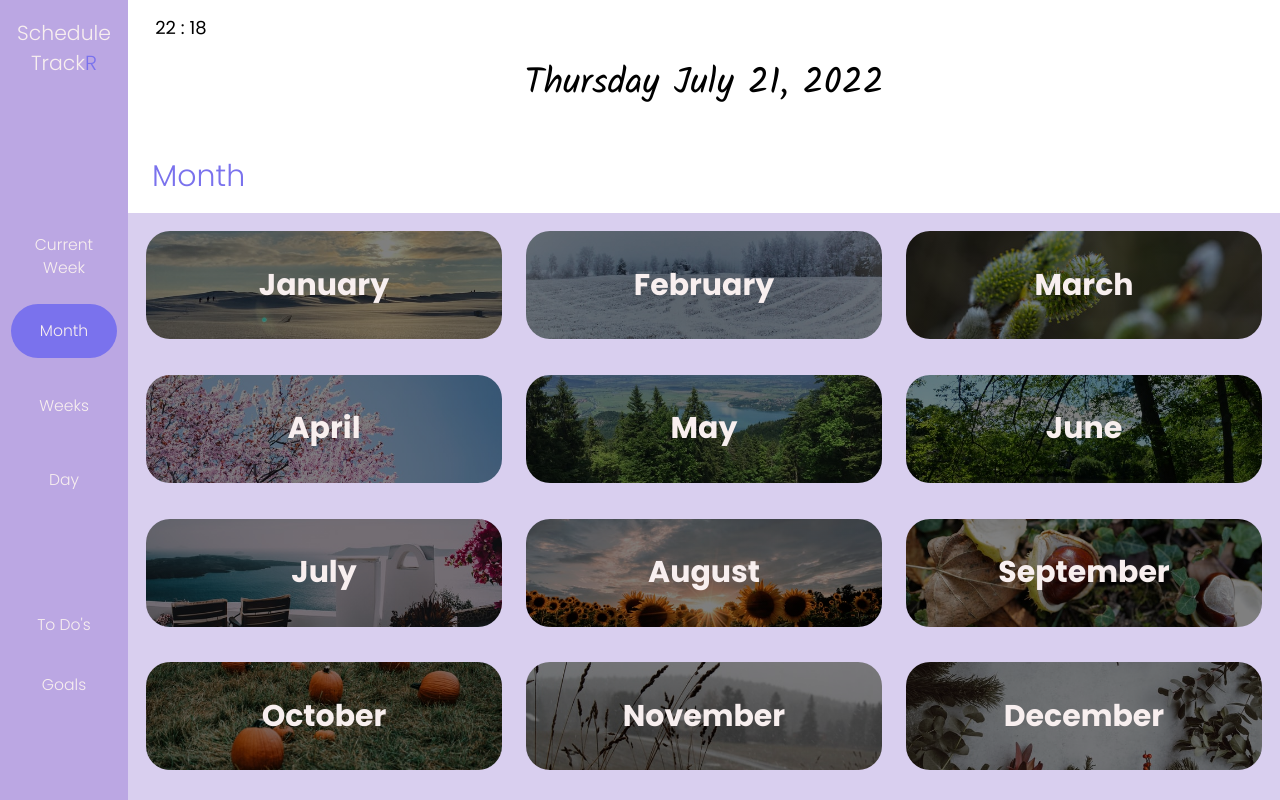
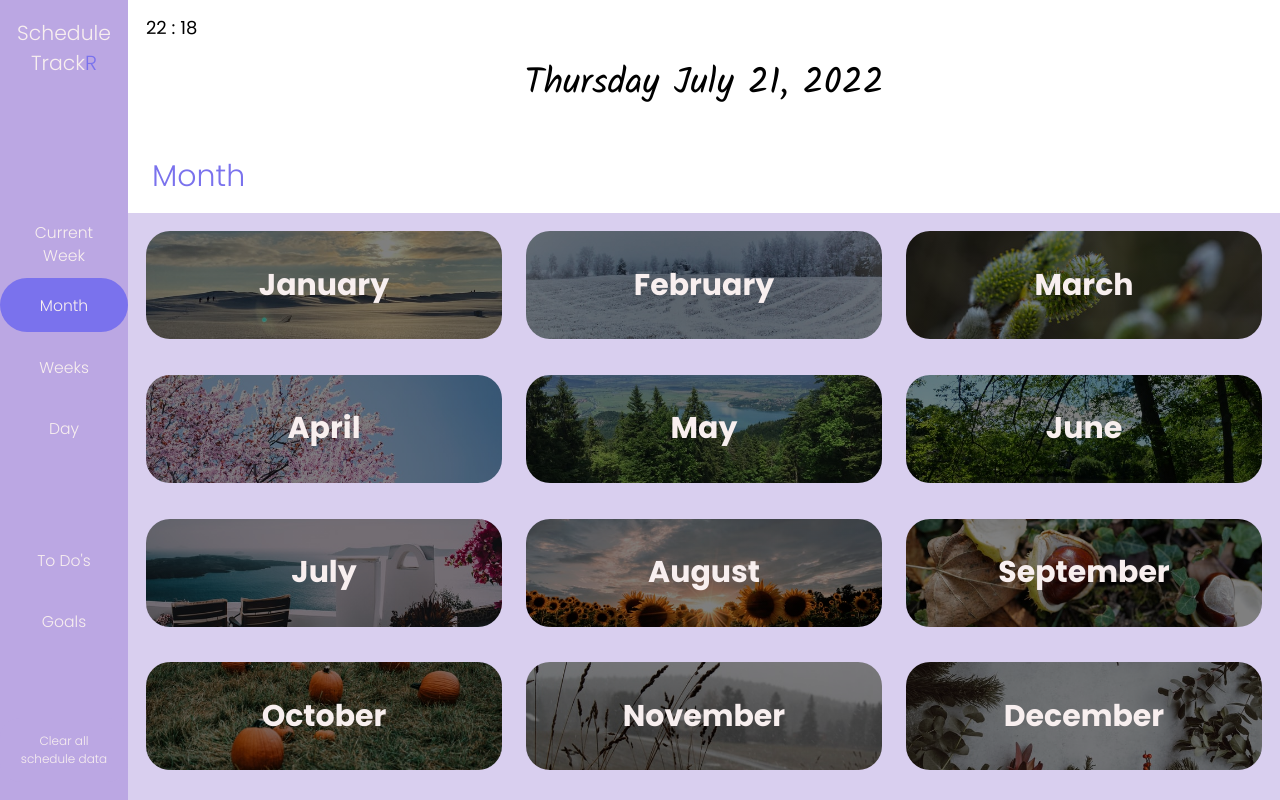
Before and after one commit to David-Henery4/Schedule-TrackR, a React (Create React App) app: page / in a window 1280 px wide. Built offline with nearby package versions, Linux system fonts and the light colour scheme.

Commit message:
clear-all-feature

```diff
--- a/src/components/navbarDesk.js
+++ b/src/components/navbarDesk.js
@@ -1,10 +1,30 @@
 import React from 'react'
 import { Link,useLocation } from 'react-router-dom'
 import { navigationDosGoals, navigationDates } from '../data/navbarData';
+import { useGlobalContext } from '../context/provider';
+import { useScheduleContext } from '../context/scheduleContext';
 
 export const NavbarDesk = () => {
+  const { activePage, clearWholeTodoData, clearWholeGoalsData } =
+    useGlobalContext();
+  const { clearScheduleData } = useScheduleContext();
+  const { goalsHeader, todoHeader } = activePage;
+  //
   let location = useLocation()
   const {pathname} = location
+  //
+  const handleClearData = () => {
+    if(todoHeader){ // clear todo data
+      clearWholeTodoData()
+    }
+    else if (goalsHeader){ // clear goals data
+      clearWholeGoalsData()
+    }
+    else { // clear schedule data
+      clearScheduleData()
+    }
+  }
+  //
   return (
     <aside className="desk-nav">
       <div className="desk-nav-content">
@@ -40,6 +60,8 @@ export const NavbarDesk = () => {
             );
           })}
         </ul>
+        {/**/}
+        <button className='btn clear-btn' onClick={handleClearData}>Clear all {todoHeader ? "todo" : goalsHeader ? "goals" : "schedule"} data </button>
       </div>
     </aside>
   );
--- a/src/context/provider.js
+++ b/src/context/provider.js
@@ -14,6 +14,8 @@ import {
   ACTIVE_GOAL,
   EDIT_GOAL,
   DELETE_GOAL,
+  CLEAR_WHOLE_GOAL_DATA,
+  CLEAR_WHOLE_TODO_DATA,
 } from "../reducer/actions";
 //
 import reducer from "../reducer/mainReducer";
@@ -47,6 +49,14 @@ const AppContext = React.createContext();
 //
 const AppProvider = ({ children }) => {
   const [state, dispatch] = useReducer(reducer,initialValue)
+  //
+  const clearWholeTodoData = () => {
+    dispatch({type: CLEAR_WHOLE_TODO_DATA})
+  }
+  //
+  const clearWholeGoalsData = () => {
+    dispatch({type: CLEAR_WHOLE_GOAL_DATA})
+  }
   //
   const openSidebar = () => {
   dispatch({type: SIDEBAR_ACTIVE})
@@ -105,7 +115,30 @@ const AppProvider = ({ children }) => {
     localStorage.setItem("goalsData", JSON.stringify(state.goalsData));
   }, [state])
   //
-  return <AppContext.Provider value={{...state, openSidebar, closeSidebar, selectActivePage, inputFormOpen, inputFormClose, addTodo, activeTodoTab, deleteTodo, handleEditTodo, addGoal, activeGoalTab, editGoal, deleteGoal}}>{children}</AppContext.Provider>;
+  return (
+    <AppContext.Provider
+      value={{
+        ...state,
+        openSidebar,
+        closeSidebar,
+        selectActivePage,
+        inputFormOpen,
+        inputFormClose,
+        addTodo,
+        activeTodoTab,
+        deleteTodo,
+        handleEditTodo,
+        addGoal,
+        activeGoalTab,
+        editGoal,
+        deleteGoal,
+        clearWholeTodoData,
+        clearWholeGoalsData,
+      }}
+    >
+      {children}
+    </AppContext.Provider>
+  );
 };
 
 // Custom helps overwise we would need to import 'useContext' and 'AppContext' to use the data in other components
--- a/src/context/scheduleContext.js
+++ b/src/context/scheduleContext.js
@@ -10,6 +10,7 @@ import {
   ACTIVE_SCHEDULE_TAB,
   DELETE_FROM_SCHEDULE,
   EDIT_SCHEDULE_TAB,
+  CLEAR_WHOLE_SCHEDULE_DATA,
 } from "../reducer/scheduleActions";
 import { useEffect } from "react";
 
@@ -38,6 +39,10 @@ const ScheduleContext = React.createContext()
 
 const ScheduleProvider = ({children}) => {
     const [state, dispatch] = useReducer(scheduleReducer,initialState)
+    //
+    const clearScheduleData = () => {
+      dispatch({type: CLEAR_WHOLE_SCHEDULE_DATA})
+    }
     //
     const editScheduleTab = (newData) => {
       dispatch({type: EDIT_SCHEDULE_TAB, payload: newData})
@@ -98,6 +103,7 @@ const ScheduleProvider = ({children}) => {
           markActiveScheduleTab,
           deleteFromSchedule,
           editScheduleTab,
+          clearScheduleData,
         }}
       >
         {children}
--- a/src/reducer/actions.js
+++ b/src/reducer/actions.js
@@ -6,11 +6,15 @@ export const GET_CALANDAR_NEXT = "GET_CALANDAR_NEXT";
 export const GET_CALANDAR_PREV = "GET_CALANDAR_PREV";
 export const INPUT_ACTIVE = "INPUT_ACTIVE";
 export const INPUT_CLOSE = "INPUT_CLOSE";
+// Todo data
 export const ADD_TODO = "ADD_TODO";
 export const ACTIVE_TODO_TAB = "ACTIVE_TODO_TAB";
 export const DELETE_TODO = "DELETE_TODO";
 export const EDIT_TODO = "EDIT_TODO";
+export const CLEAR_WHOLE_TODO_DATA = "CLEAR_WHOLE_TODO_DATA";
+// Goal Data
 export const ADD_GOAL = "ADD_GOAL";
 export const DELETE_GOAL = "DELETE_GOAL";
 export const EDIT_GOAL = "EDIT_GOAL";
 export const ACTIVE_GOAL = "ACTIVE_GOAL";
+export const CLEAR_WHOLE_GOAL_DATA = "CLEAR_WHOLE_GOAL_DATA";
--- a/src/reducer/mainReducer.js
+++ b/src/reducer/mainReducer.js
@@ -12,9 +12,20 @@ import {
   ACTIVE_GOAL,
   EDIT_GOAL,
   DELETE_GOAL,
+  CLEAR_WHOLE_GOAL_DATA,
+  CLEAR_WHOLE_TODO_DATA,
 } from "../reducer/actions";
 
 const mainReducer = (state, action) => {
+  //
+  if (action.type === CLEAR_WHOLE_GOAL_DATA){
+    return {...state, goalsData: []}
+  }
+  //
+  if (action.type === CLEAR_WHOLE_TODO_DATA){
+    return {...state, todoData:[]}
+  }
+  //
   if (action.type === SIDEBAR_ACTIVE) {
     return { ...state, sidebarActive: true };
   }
--- a/src/reducer/scheduleActions.js
+++ b/src/reducer/scheduleActions.js
@@ -9,4 +9,5 @@ export const ADD_TO_MAIN_SCHEDULE = "ADD_TO_MAIN_SCHEDULE";
 export const ACTIVE_SCHEDULE_TAB = "ACTIVE_SCHEDULE_TAB";
 export const DELETE_FROM_SCHEDULE = "DELETE_FROM_SCHEDULE";
 export const EDIT_SCHEDULE_TAB = "EDIT_SCHEDULE_TAB";
+export const CLEAR_WHOLE_SCHEDULE_DATA = "CLEAR_WHOLE_SCHEDULE_DATA";
 // export const UPDATE_EDIT_SCHEDULE_TAB = "UPDATE_EDIT_SCHEDULE_TAB";
--- a/src/reducer/scheduleReducer.js
+++ b/src/reducer/scheduleReducer.js
@@ -8,11 +8,16 @@ import {
   ACTIVE_SCHEDULE_TAB,
   DELETE_FROM_SCHEDULE,
   EDIT_SCHEDULE_TAB,
+  CLEAR_WHOLE_SCHEDULE_DATA,
 } from "./scheduleActions";
 import formatDate from "../utils/formatDate";
 
 const scheduleReducer = (state, action) => {
 
+  // CLEAR WHOLE SCHEDULE DATA
+  if (action.type === CLEAR_WHOLE_SCHEDULE_DATA){
+    return {...state, scheduleOverallData: []}
+  }
 
   // EDIT SCHEDULE TAB & // UPDATE EDIT SCHEDULE TAB
   if (action.type === EDIT_SCHEDULE_TAB) {
--- a/src/sass/components/_navbarDesk.scss
+++ b/src/sass/components/_navbarDesk.scss
@@ -57,10 +57,10 @@
             }
         }
         &--schedule{
-            grid-row: 4/9;
+            grid-row: 4/8;
         }
         &--todo-goals{
-            grid-row: 10/12;
+            grid-row: 9/11;
         }
     }
 
@@ -71,6 +71,13 @@
     }
 }
 
+.clear-btn{
+    grid-row: 12/13;
+    font-size: 1rem;
+    // border: 1px solid white;
+    padding: 1rem;
+}
+
 .active-page{
     background-color: $color-primary;
 }
--- a/src/sass/layouts/_header.scss
+++ b/src/sass/layouts/_header.scss
@@ -34,7 +34,8 @@
     font-size: 1.5rem;
     @include respond(desktop) {
       display: block;
-      grid-column: 1/2;
+      grid-column: 1/3;
+      justify-self: flex-start;
     }
   }
   &__name {
```
